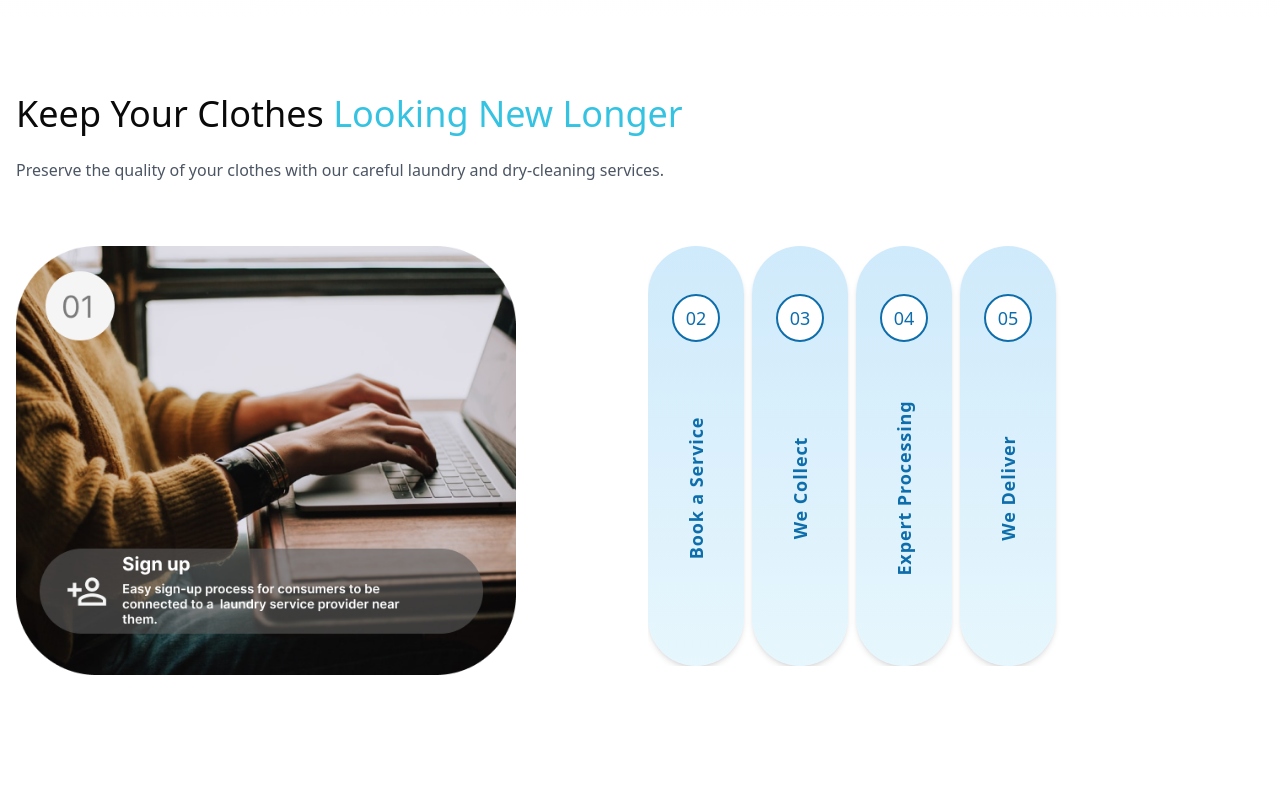
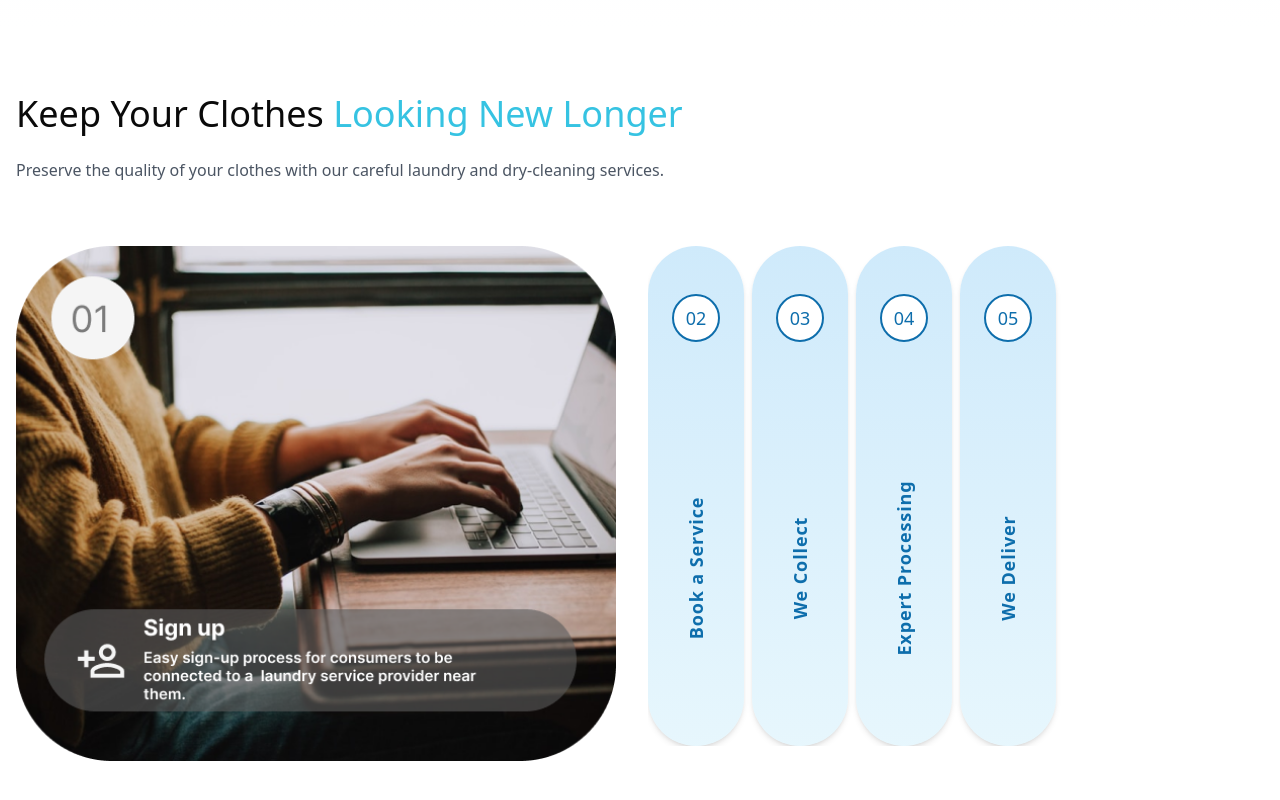
Before and after one commit to Aristocratjnr/Consumer-dashboard, a Next.js app: page / in a window 1280 px wide. Shown: the part 2269-3069 px from the top of the page. Built offline with nearby package versions, Linux system fonts and the light colour scheme.

Commit message:
refactor: adjust ProcessSection dimensions for improved layout and visual consistency

```diff
--- a/src/components/HomePage/ProcessSection.tsx
+++ b/src/components/HomePage/ProcessSection.tsx
@@ -43,7 +43,7 @@ export default function ProcessSection() {
             <Image
               src="/images/process-section.png"
               alt="Person typing on laptop"
-              width={500}
+              width={600}
               height={500}
               className="object-cover"
             />
@@ -55,7 +55,7 @@ export default function ProcessSection() {
     {steps.map((step, index) => (
       <div
         key={step.number}
-        className={`flex flex-col items-center rounded-full min-w-[80px] h-[420px] bg-gradient-to-b from-teal-500 to-teal-20 shadow-md px-2 ${
+        className={`flex flex-col items-center rounded-full min-w-[80px] h-[500px] bg-gradient-to-b from-teal-500 to-teal-20 shadow-md px-2 ${
           index === 0 ? 'rounded-full' : ''
         } ${
           index === steps.length - 1 ? 'rounded-full' : ''
@@ -66,7 +66,7 @@ export default function ProcessSection() {
         <div className="mt-12 flex h-12 w-12 items-center justify-center rounded-full border-2 text-lg bg-white border-teal font-semi-bold text-teal">
           {step.number}
         </div>
-        <div className="mt-8 -rotate-90 origin-center items-start translate-y-[100px] whitespace-nowrap text-lg font-bold tracking-wider text-teal-1000 ">
+        <div className="mt-8 -rotate-90 origin-center items-start translate-y-[180px] whitespace-nowrap text-lg font-bold tracking-wider text-teal-1000 ">
           {step.title}
         </div>
       </div>
```
